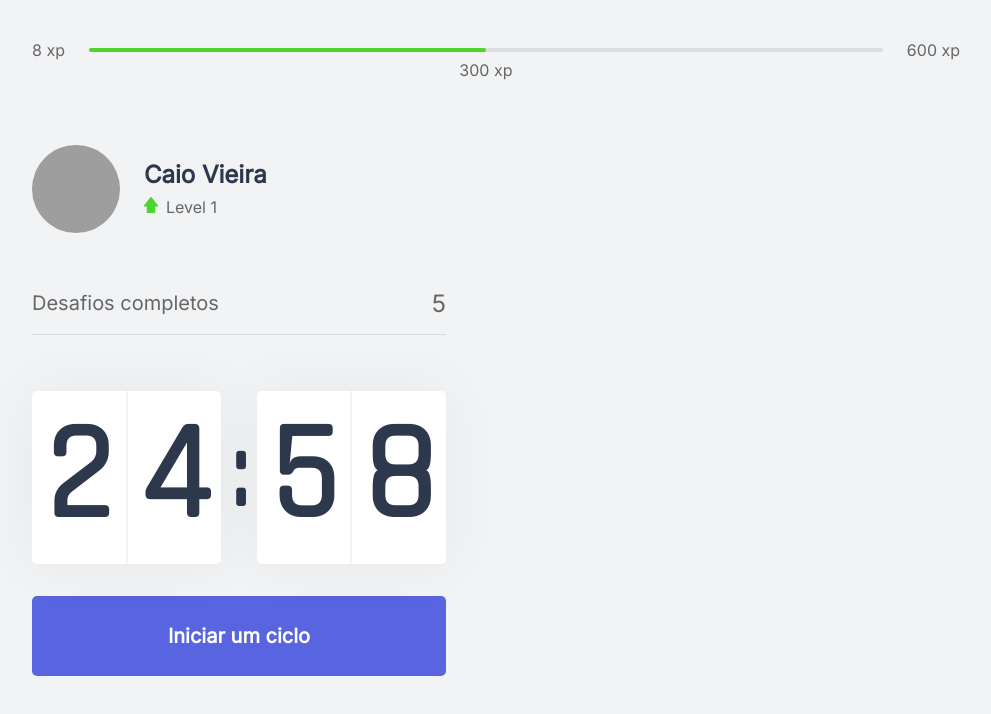
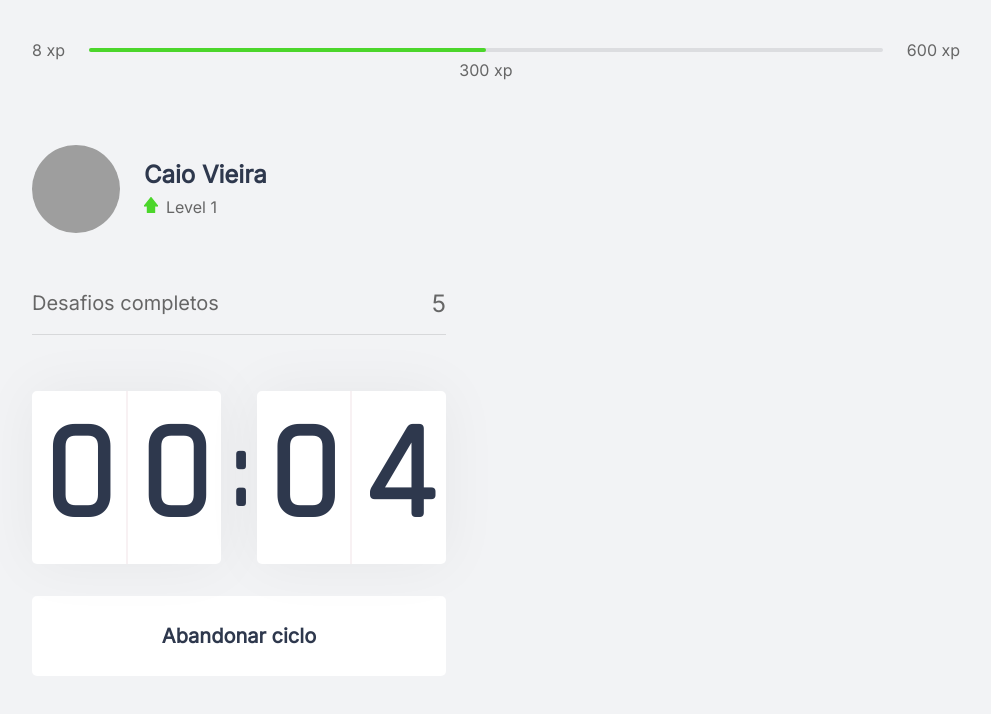
Before and after one commit to cvieira850/moveit-next, a Next.js app: page / in a window 1280 px wide. Both pictures are taken after a click on the button "Iniciar um ciclo". Shown: the top 714 px of the page, without its empty margins (144-1135 px from the left). Built offline with nearby package versions, Linux system fonts and the light colour scheme; grey boxes are pictures that could not be loaded.

Commit message:
feat: finish countdown

```diff
--- a/src/components/Countdown.tsx
+++ b/src/components/Countdown.tsx
@@ -1,9 +1,13 @@
 import { useState, useEffect } from 'react';
 import styles from '../styles/components/Countdown.module.css';
 
+let countdownTimeOut: NodeJS.Timeout;
+
+
 export function Countdown() {
-  const [time, setTime] = useState(25 * 60);
-  const [active, setActive] = useState(false);
+  const [time, setTime] = useState(0.1 * 60);
+  const [isActive, setisActive] = useState(false);
+  const [hasFinished, setHasFinished] = useState(false);
 
   const minutes = Math.floor(time / 60);
   const seconds = time % 60;
@@ -12,16 +16,25 @@
   const [secondLeft, secondRight] = String(seconds).padStart(2, '0').split('');
 
   function startCountdow() {
-    setActive(true);
+    setisActive(true);
+  }
+
+  function resetCountdown() {
+    clearTimeout(countdownTimeOut);
+    setisActive(false);
+    setTime(0.1 * 60);
   }
 
   useEffect(() => {
-    if (active && time > 0) {
-      setTimeout(() => {
+    if (isActive && time > 0) {
+      countdownTimeOut = setTimeout(() => {
         setTime(time - 1);
       }, 1000);
+    } else if (isActive && time === 0) {
+      setHasFinished(true);
+      setisActive(false);
     }
-  }, [active, time]);
+  }, [isActive, time]);
 
   return (
     <div>
@@ -37,6 +50,24 @@
         </div>
       </div>
 
+      { hasFinished ? (
+        <button
+          disabled
+          className={styles.countdownButton}
+        >
+          Ciclo encerrado
+        </button>
+      ): (
+        <>
+        { isActive ? (
+          <button
+            type="button"
+            className={`${styles.countdownButton} ${styles.countdownButtonActive}`}
+            onClick={resetCountdown}
+          >
+            Abandonar ciclo
+          </button>
+        ) :(
           <button
             type="button"
             className={styles.countdownButton}
@@ -44,6 +75,11 @@
           >
             Iniciar um ciclo
           </button>
+        ) }
+        </>
+      )}
+
+
     </div>
   );
 }
--- a/src/styles/components/Countdown.module.css
+++ b/src/styles/components/Countdown.module.css
@@ -51,6 +51,22 @@
   transition: background-color 0.2s;
 }
 
-.countdownButton:hover {
+.countdownButton:not(:disabled):hover {
   background: var(--blue-dark);
 }
+
+.countdownButtonActive {
+  background-color: var(--white);
+  color: var(--title);
+}
+
+.countdownButtonActive:not(:disabled):hover {
+  background-color: var(--red);
+  color: var(--white);
+}
+
+.countdownButton:disabled {
+  background-color: var(--white);
+  color: var(--text);
+  cursor: not-allowed;
+}
```
Lines whose indentation alone changed are shown as unchanged.
